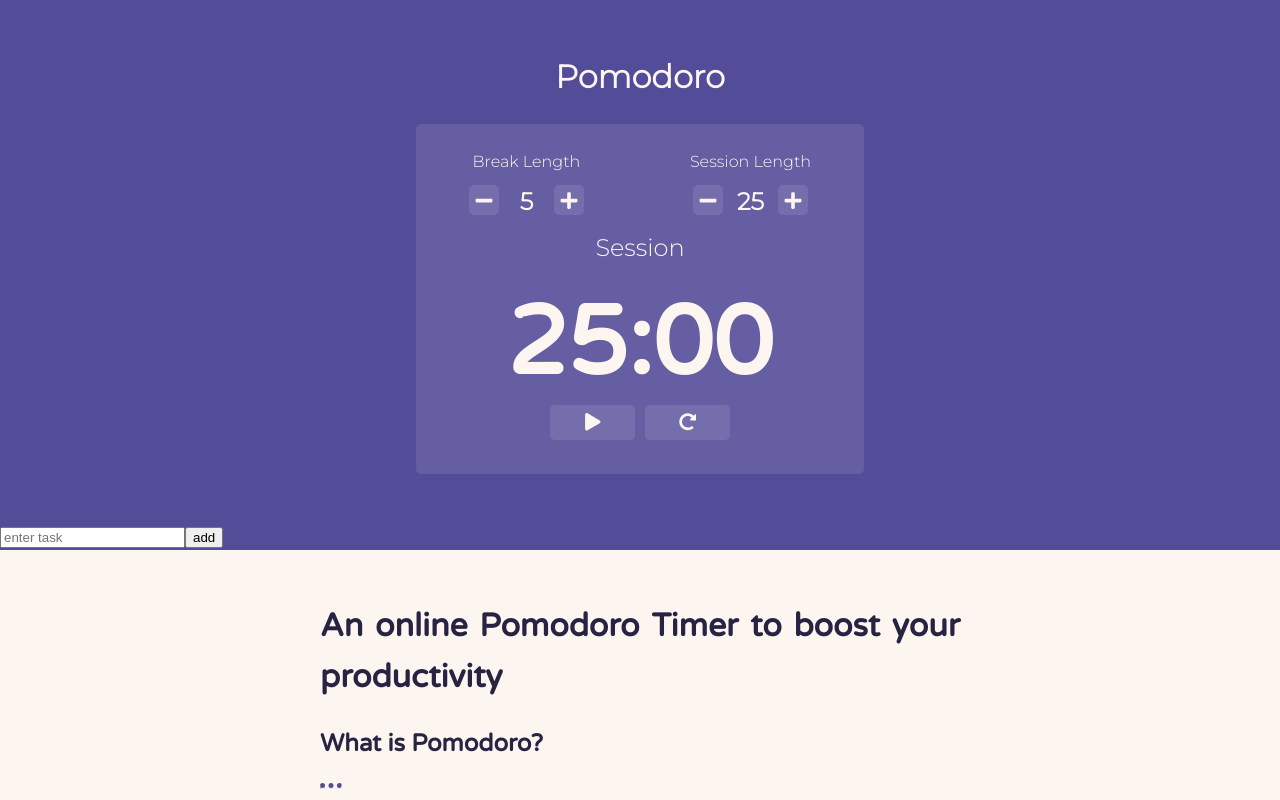
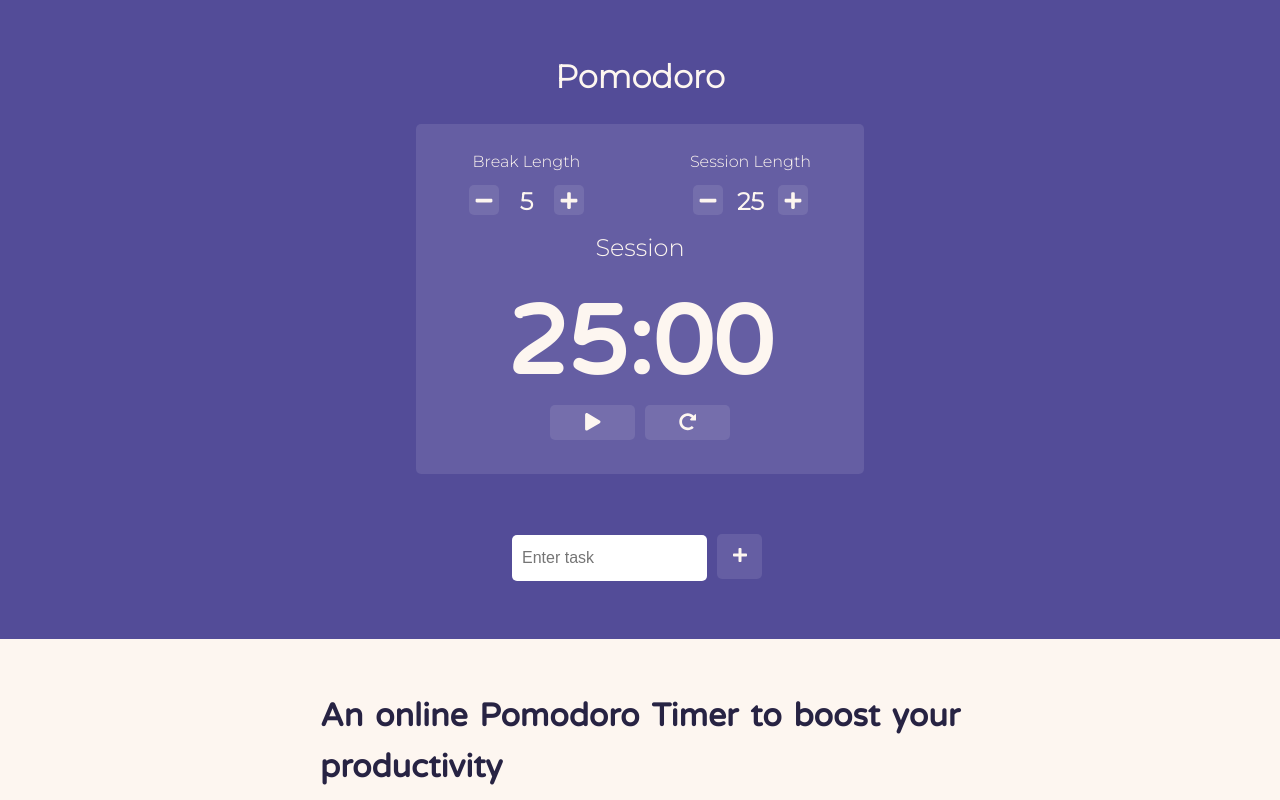
Before and after one commit to abroroo/pomodoro-timer, a React (Create React App) app: page / in a window 1280 px wide. Shown: the top 800 px of the page. Built offline with nearby package versions, Linux system fonts and the light colour scheme.

Commit message:
Ready to Merge

```diff
--- a/package.json
+++ b/package.json
@@ -11,6 +11,7 @@
     "font-awesome": "^4.7.0",
     "react": "^17.0.2",
     "react-dom": "^17.0.2",
+    "react-flip-move": "^3.0.4",
     "react-icons": "^4.2.0",
     "react-scripts": "4.0.3",
     "web-vitals": "^1.1.2"
--- a/src/App.css
+++ b/src/App.css
@@ -73,7 +73,9 @@ p{
 li {
   color: #595B83; /*grey;*/
 }
-
+h2 {
+  margin-bottom: 0px;
+}
 hr {
   width: 20px;
   margin-left: 0%;
--- a/src/App.js
+++ b/src/App.js
@@ -3,7 +3,7 @@ import Settings from './Settings';
 import Times from './Times';
 import Controller from './Controller';
 import './App.css';
-import TodoList from "./TodoList";
+import ToDoList from "./ToDoList";
 
 export default class App extends Component {
   constructor(props) {
@@ -157,7 +157,7 @@ export default class App extends Component {
         <audio id="beep" preload="auto" src="https://goo.gl/65cBl1" ref={this.audioBeep}></audio>
        </div>
 
-      <TodoList />
+      <ToDoList />
 
          <div className="body-text">
           <div className="text-box">
--- /dev/null
+++ b/src/ToDoList.css
@@ -0,0 +1,68 @@
+.todoListMain {
+    width: 20%;
+    text-align: justify;
+    margin: auto;
+    justify-content: center;
+    align-items: center;
+    display: flexbox;
+    margin-bottom: 50px;
+}
+.todoListMain .header input {
+    padding: 10px;
+    font-size: 16px;
+    border: none; /*2px solid #FDF6F0;*/
+    border-radius: 5px;
+    width: 175px;
+    height: 26px;
+  }
+  .todoListMain .header button {
+    padding: 10px;
+    font-size: 16px;
+    margin: 10px;
+    margin-right: 0px;
+    background-color: rgba(255, 255, 255, 0.1);
+    color: #FDF6F0;
+    border: none;
+    border-radius: 5px;
+    width: 45px;
+    height: 45px;
+
+  }
+  .todoListMain .header button:hover {
+    background-color: #FDF6F0;
+    color: #534C98;
+    border: none;
+    cursor: pointer;
+  }
+  .todoListMain .theList {
+    list-style: none;
+    padding-left: 0;
+    width: 250px;
+  }
+  .todoListMain .theList li {
+    color: #FDF6F0;
+    background-color: rgba(255, 255, 255, 0.1);
+    padding: 15px;
+    margin-bottom: 15px;
+    border-radius: 5px;
+    list-style: none;
+  }
+  ul.theList {
+    padding: 0;
+  }
+
+  /*cvcvcvcv*/
+  .todoListMain .theList li {
+    color: #FDF6F0;
+    background-color: rgba(255, 255, 255, 0.1);
+    padding: 15px;
+    margin-bottom: 15px;
+    border-radius: 5px;
+
+    transition: background-color .2s ease-out;
+  }
+
+  .todoListMain .theList li:hover {
+    background-color: #DC552C;
+    cursor: pointer;
+  }
--- a/src/ToDoList.js
+++ b/src/ToDoList.js
@@ -1,16 +1,63 @@
 import React, { Component } from "react";
+import "./ToDoList.css";
+import TodoItems from "./TodoItems";
+import { FaPlus } from 'react-icons/fa';
 
 export default class TodoList extends Component {
-  render() {
+    constructor(props) {
+        super(props);
+        this.state = {
+            items: []
+          };
+
+        this.addItem = this.addItem.bind(this);
+        this.deleteItem = this.deleteItem.bind(this);
+      }
+
+      addItem(e) {
+        if (this._inputElement.value !== "") {
+            var newItem = {
+              text: this._inputElement.value,
+              key: Date.now()
+            };
+
+            this.setState((prevState) => {
+              return {
+                items: prevState.items.concat(newItem)
+              };
+            });
+
+            this._inputElement.value = "";
+          }
+
+          console.log(this.state.items);
+
+          e.preventDefault();
+     }
+
+     deleteItem(key) {
+        var filteredItems = this.state.items.filter(function (item) {
+          return (item.key !== key);
+        });
+
+        this.setState({
+          items: filteredItems
+        });
+      }
+
+
+    render() {
     return (
       <div className="todoListMain">
         <div className="header">
-          <form>
-            <input placeholder="enter task">
+          <form onSubmit={this.addItem}>
+            <input ref={(a) => this._inputElement = a} placeholder="Enter task">
             </input>
-            <button type="submit">add</button>
+            <button type="submit"><FaPlus /></button>
           </form>
         </div>
+        <TodoItems entries={this.state.items}
+        delete={this.deleteItem}/>
       </div>
     );
   }
--- /dev/null
+++ b/src/TodoItems.js
@@ -0,0 +1,32 @@
+import React, { Component } from "react";
+import FlipMove from "react-flip-move";
+
+export default class TodoItems extends Component {
+    constructor(props) {
+        super(props);
+
+        this.createTasks = this.createTasks.bind(this);
+      }
+
+      delete(key) {
+        this.props.delete(key);
+      }
+
+    createTasks(item) {
+    return <li onClick={() => this.delete(item.key)}
+    key={item.key}>{item.text}</li>
+  }
+
+  render() {
+    var todoEntries = this.props.entries;
+    var listItems = todoEntries.map(this.createTasks);
+
+    return (
+      <ul className="theList">
+        <FlipMove duration={250} easing="ease-out">
+          {listItems}
+          </FlipMove>
+      </ul>
+    );
+  }
+};
```
Also changed, not shown: 1 other file (tests, documents, lock files or other folders).
